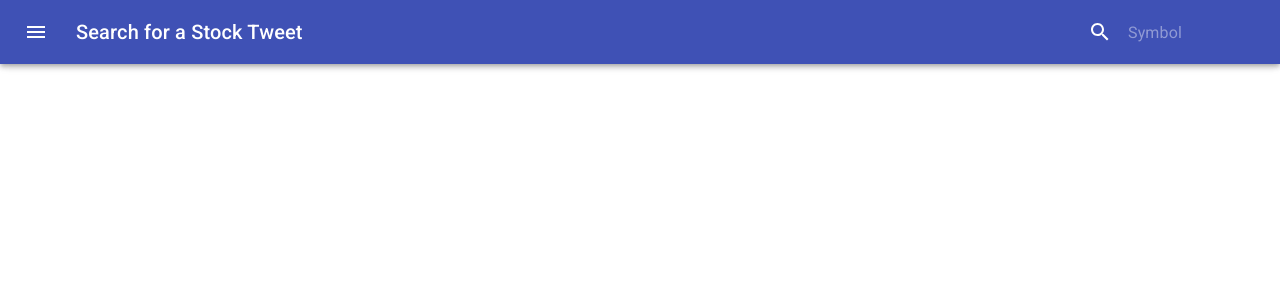
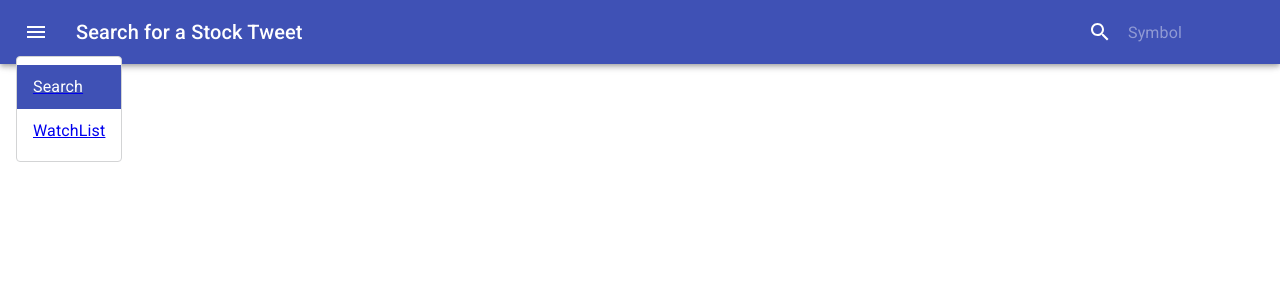
Before and after one commit to DannySuarez/stocktwits, a React app: page / in a window 1280 px wide. Both pictures are taken after a click on the button "open drawer". Shown: the top 300 px of the page. Built offline with nearby package versions, Linux system fonts and the light colour scheme.

Commit message:
Add menu for navigation

```diff
--- a/src/components/searchtweet/SearchTweet.js
+++ b/src/components/searchtweet/SearchTweet.js
@@ -1,9 +1,17 @@
 import React from 'react';
 import PropTypes from 'prop-types';
-import { makeStyles } from '@material-ui/core/styles';
-import { Typography, InputBase, Toolbar, AppBar, IconButton } from '@material-ui/core';
+import { makeStyles, withStyles } from '@material-ui/core/styles';
+import { Typography,
+  InputBase,
+  Toolbar,
+  AppBar,
+  IconButton,
+  ListItemText,
+  Menu,
+  MenuItem } from '@material-ui/core';
 import SearchIcon from '@material-ui/icons/Search';
 import MenuIcon from '@material-ui/icons/Menu';
+import { Link } from 'react-router-dom';
 
 const useStyles = makeStyles(theme => ({
   root: {
@@ -55,8 +63,49 @@ const useStyles = makeStyles(theme => ({
   },
 }));
 
+const StyledMenu = withStyles({
+  paper: {
+    border: '1px solid #d3d4d5'
+  }
+})(props => (
+  <Menu
+    elevation={0}
+    getContentAnchorEl={null}
+    anchorOrigin={{
+      vertical: 'bottom',
+      horizontal: 'center'
+    }}
+    transformOrigin={{
+      vertical: 'top',
+      horizontal: 'center'
+    }}
+    {...props}
+  />
+));
+
+const StyledMenuItem = withStyles(theme => ({
+  root: {
+    '&:focus': {
+      backgroundColor: theme.palette.primary.main,
+      '& .MuiListItemIcon-root, & .MuiListItemText-primary': {
+        color: theme.palette.common.white
+      }
+    }
+  }
+}))(MenuItem);
+
 function SearchTweet({ symbol, handleSubmit, handleChange }) {
   const classes = useStyles();
+
+  const [anchorEl, setAnchorEl] = React.useState(null);
+
+  const handleClick = event => {
+    setAnchorEl(event.currentTarget);
+  };
+
+  const handleClose = () => {
+    setAnchorEl(null);
+  };
 
   return (
     <div className={classes.root}>
@@ -68,9 +117,29 @@ function SearchTweet({ symbol, handleSubmit, handleChange }) {
             className={classes.menuButton}
             color="inherit"
             aria-label="open drawer"
+            onClick={handleClick}
           >
             <MenuIcon />
           </IconButton>
+          <StyledMenu
+            id="customized-menu"
+            anchorEl={anchorEl}
+            keepMounted
+            open={Boolean(anchorEl)}
+            onClose={handleClose}
+          >
+            <StyledMenuItem>
+              <Link to={'/'}>
+                <ListItemText primary="Search" />
+              </Link>
+            </StyledMenuItem>
+            <StyledMenuItem>
+              <Link to={'/watchlist'} >
+                <ListItemText primary="WatchList" />
+              </Link>
+            </StyledMenuItem>
+          </StyledMenu>
+
           <Typography className={classes.title} variant="h6" noWrap>
             Search for a Stock Tweet
           </Typography>
--- a/src/components/tweets/Tweets.js
+++ b/src/components/tweets/Tweets.js
@@ -10,7 +10,8 @@ const useStyles = makeStyles(theme => ({
     width: '100%',
     maxWidth: '100%',
     backgroundColor: theme.palette.background.paper
-  }
+  },
+
 }));
 
 function Tweets({ tweets }) {
@@ -23,10 +24,8 @@ function Tweets({ tweets }) {
   return (
     <>
       <List className={classes.root}>
-
         { tweetsList }
       </List>
-
     </>
   );
 
```
